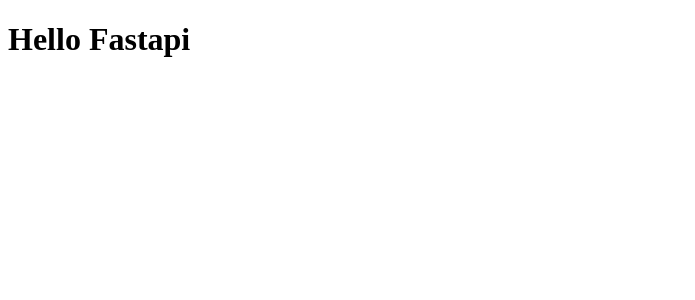
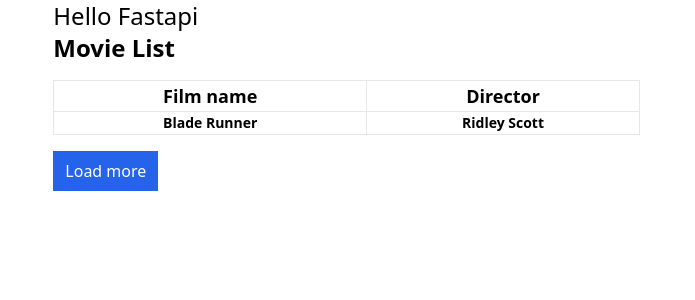
Before and after one commit to dkibui/Fast-API-App, a FastAPI app: page / in a window 1280 px wide. Shown: the top 300 px of the page, without its empty margins (0-695 px from the left). Run offline with FastAPI, Linux system fonts and the light colour scheme; lists and menus that the app fills with data are empty; some libraries are stand-ins or nearby versions.

Commit message:
Added template markup with Tailwindcss and HTMX cdns

```diff
--- a/blog/main.py
+++ b/blog/main.py
@@ -10,4 +10,5 @@
 
 @app.get("/", response_class=HTMLResponse)
 async def create_blog(request: Request):
-    return templates.TemplateResponse("index.html", context={"request": request})
+    context = {"request": request}
+    return templates.TemplateResponse("index.html", context)
--- a/templates/index.html
+++ b/templates/index.html
@@ -4,11 +4,37 @@
 <head>
     <meta charset="UTF-8">
     <meta name="viewport" content="width=device-width, initial-scale=1.0">
-    <title>Document</title>
+    <script src="https://unpkg.com/htmx.org@1.9.2"
+        integrity="sha384-L6OqL9pRWyyFU3+/bjdSri+iIphTN/bvYyM37tICVyOJkWZLpP2vGn6VUEXgzg6h"
+        crossorigin="anonymous"></script>
+    <script src="https://cdn.tailwindcss.com"></script>
+    <title>Fast API</title>
 </head>
 
 <body>
-    <h1>Hello Fastapi</h1>
+    <div class="w-11/12 mx-auto">
+        <h1 class="text-2xl">Hello Fastapi</h1>
+
+        <p class="text-2xl font-bold mb-4">Movie List</p>
+
+        <table class="min-w-[50%] mt-2 mb-4">
+            <thead class="border-b text-lg">
+                <tr>
+                    <th class="border">Film name</th>
+                    <th class="border">Director</th>
+                </tr>
+            </thead>
+            <tbody class="text-sm">
+                <tr>
+                    <th class="border">Blade Runner</th>
+                    <th class="border">Ridley Scott</th>
+                </tr>
+            </tbody>
+        </table>
+        <button class="px-3 py-2 bg-blue-600 text-white">Load more</button>
+    </div>
+
+
 </body>
 
 </html>
```
